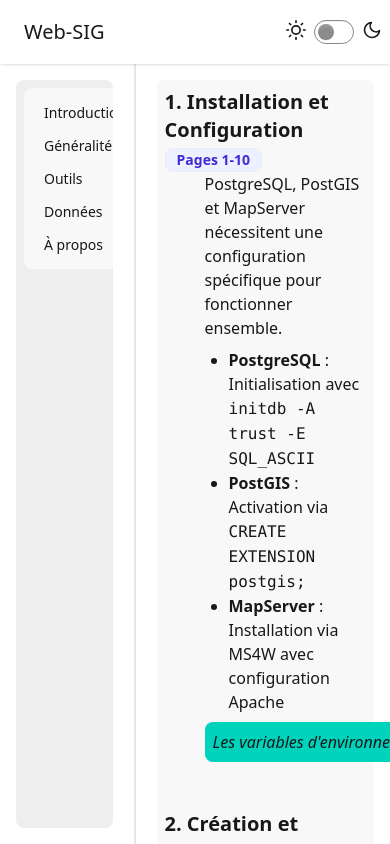
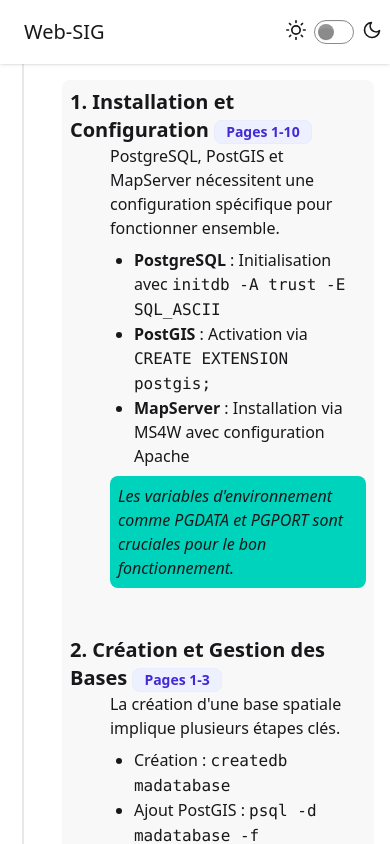
Before and after one commit to wharton-SP/web-SIG, a React (Vite) app: page /data in a window 390 px wide. Built offline with nearby package versions, Linux system fonts and the light colour scheme.

Commit message:
Refactor: Update Navigation and Sidebar components for improved layout and responsiveness

```diff
--- a/src/components/Navigation.jsx
+++ b/src/components/Navigation.jsx
@@ -4,14 +4,12 @@
 const Navigation = () => {
     return (
         <Sidebar>
-            <div>
-                <ul className='menu bg-base-200 rounded-box'>
-                    <li><Link to="/">Introduction </Link></li>
-                    <li><Link to="/general">Généralité</Link></li>
-                    <li><Link to="/tools">Outils</Link></li>
-                    <li><Link to="/data">Données</Link></li>
-                    <li><Link to="/about">À propos</Link></li>
-                </ul>
+            <div className='grid rounded-box'>
+                <Link to="/" className='py-2 px-1 rounded-box hover:bg-base-100'>Introduction</Link>
+                <Link to="/general" className='py-2 px-1 rounded-box hover:bg-base-100'>Généralité</Link>
+                <Link to="/tools" className='py-2 px-1 rounded-box hover:bg-base-100'>Outils</Link>
+                <Link to="/data" className='py-2 px-1 rounded-box hover:bg-base-100'>Données</Link>
+                <Link to="/about" className='py-2 px-1 rounded-box hover:bg-base-100'>À propos</Link>
             </div>
         </Sidebar>
     )
--- a/src/components/utils/Content.jsx
+++ b/src/components/utils/Content.jsx
@@ -2,7 +2,7 @@
 
 const Content = ({ children }) => {
     return (
-        <div className='bg-base-100 w-5/6 h-full pr-4 pb-4 pt-20 overflow-y-scroll'>
+        <div className='bg-base-100 w-full h-full p-4 pt-20 overflow-y-scroll'>
             <div className='w-full bg-base-200 p-2 rounded-lg min-h-full'>
                 {children}
             </div>
--- a/src/components/utils/Note.jsx
+++ b/src/components/utils/Note.jsx
@@ -2,7 +2,7 @@
 
 const Note = ({ children }) => {
     return (
-        <div className='italic bg-accent w-max p-2 rounded-lg mt-2'>
+        <div className='italic bg-accent p-2 wrap-normal rounded-lg mt-2'>
             {children}
         </div>
     )
--- a/src/components/utils/Sidebar.jsx
+++ b/src/components/utils/Sidebar.jsx
@@ -2,7 +2,7 @@
 
 const Sidebar = ({ children }) => {
     return (
-        <div className='bg-base-100 h-full pl-4 pb-4 pt-20 overflow-y-scroll'>
+        <div className='hidden md:block bg-base-100 h-full min-w-1/7 p-4 pt-20 overflow-y-scroll'>
             <div className='bg-base-300 p-2 rounded-lg min-h-full'>
                 {children}
             </div>
--- a/src/pages/General.jsx
+++ b/src/pages/General.jsx
@@ -5,9 +5,8 @@
 
 const General = () => {
     return (
-        <div className='max-h-screen h-screen flex'>
+        <div className='max-h-screen h-screen flex w-screen'>
             <Navigation />
-            <div className="divider divider-horizontal"></div>
             <Content>
                 <div className='flex flex-col gap-4 '>
                     <section className="mb-8">
```
